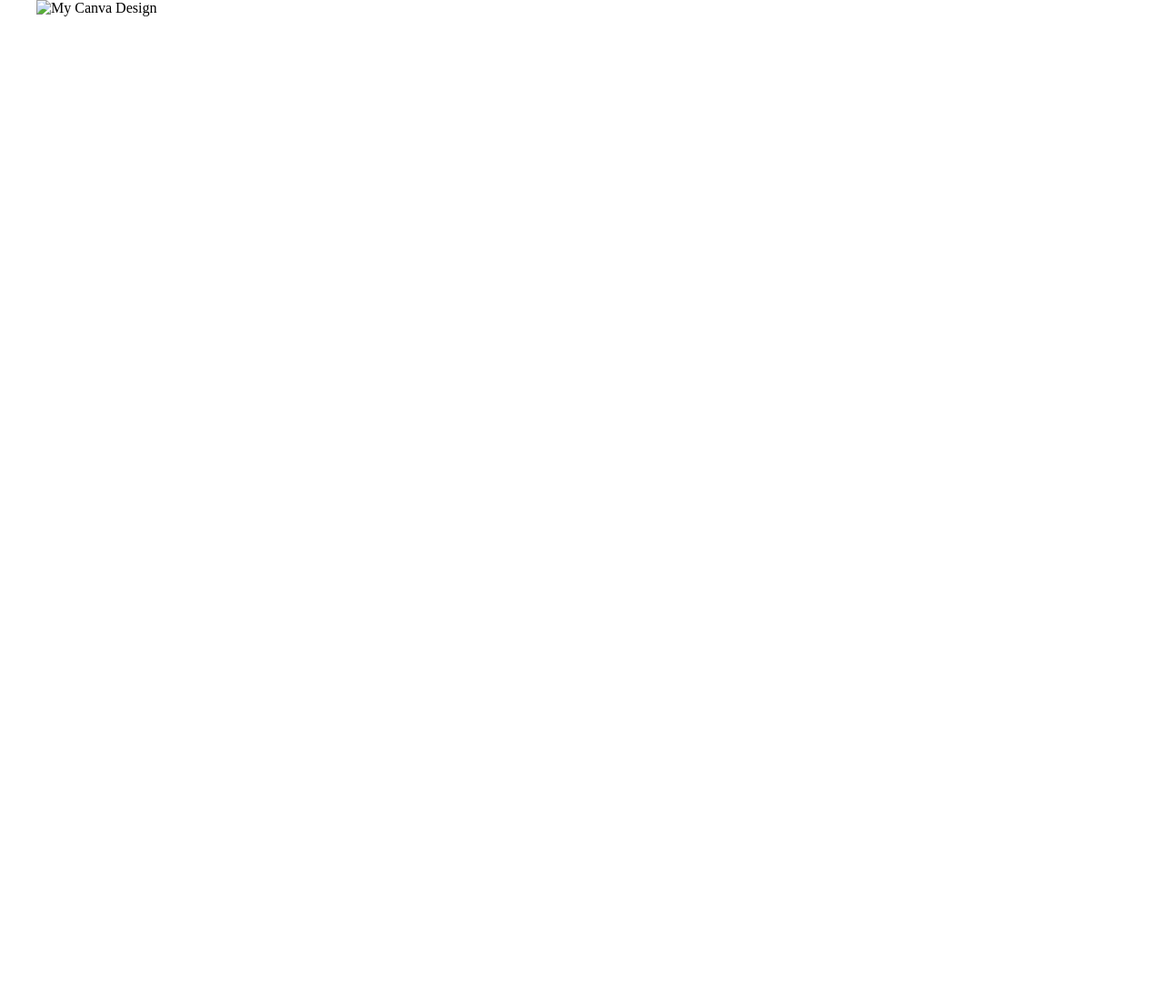
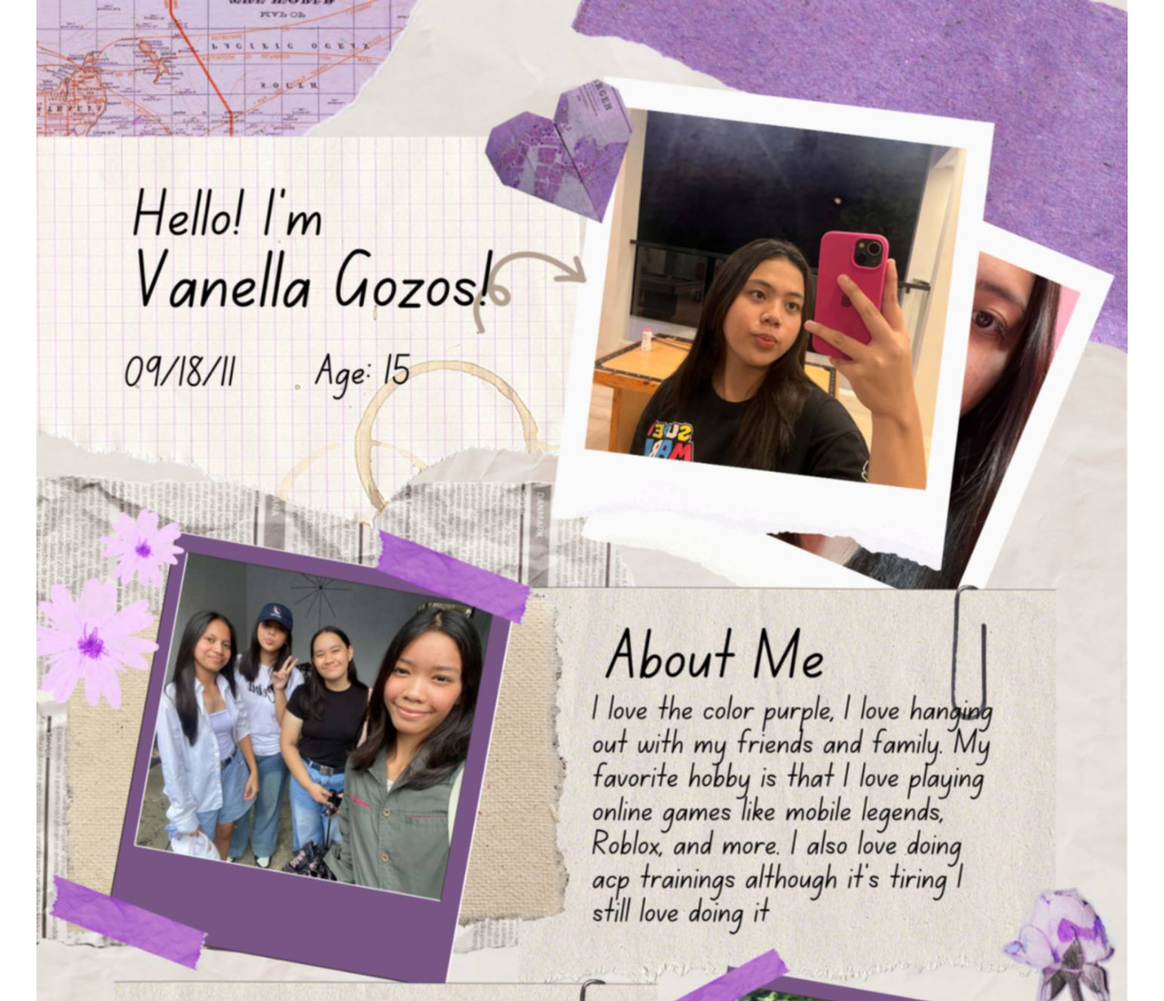
Before and after one commit to Jhaycov/Vanella, a plain HTML site: page index.html in a window 1280 px wide. Shown: the top 1100 px of the page at 91% size. Before the commit the page ends 800 px from the top, so only its background shows below. Drawn offline with Linux system fonts and the light colour scheme.

Commit message:
Update image source in index.html

```diff
--- a/index.html
+++ b/index.html
@@ -22,6 +22,6 @@
 </style>
 </head>
 <body>
-  <img src="design.png" alt="My Canva Design">
+  <img src="att.ypsrED7kQDwfsn9ly_MdIpcIPJRLe8_c1LdZgwRDHz0.png" alt="My Canva Design">
 </body>
 </html>
```
